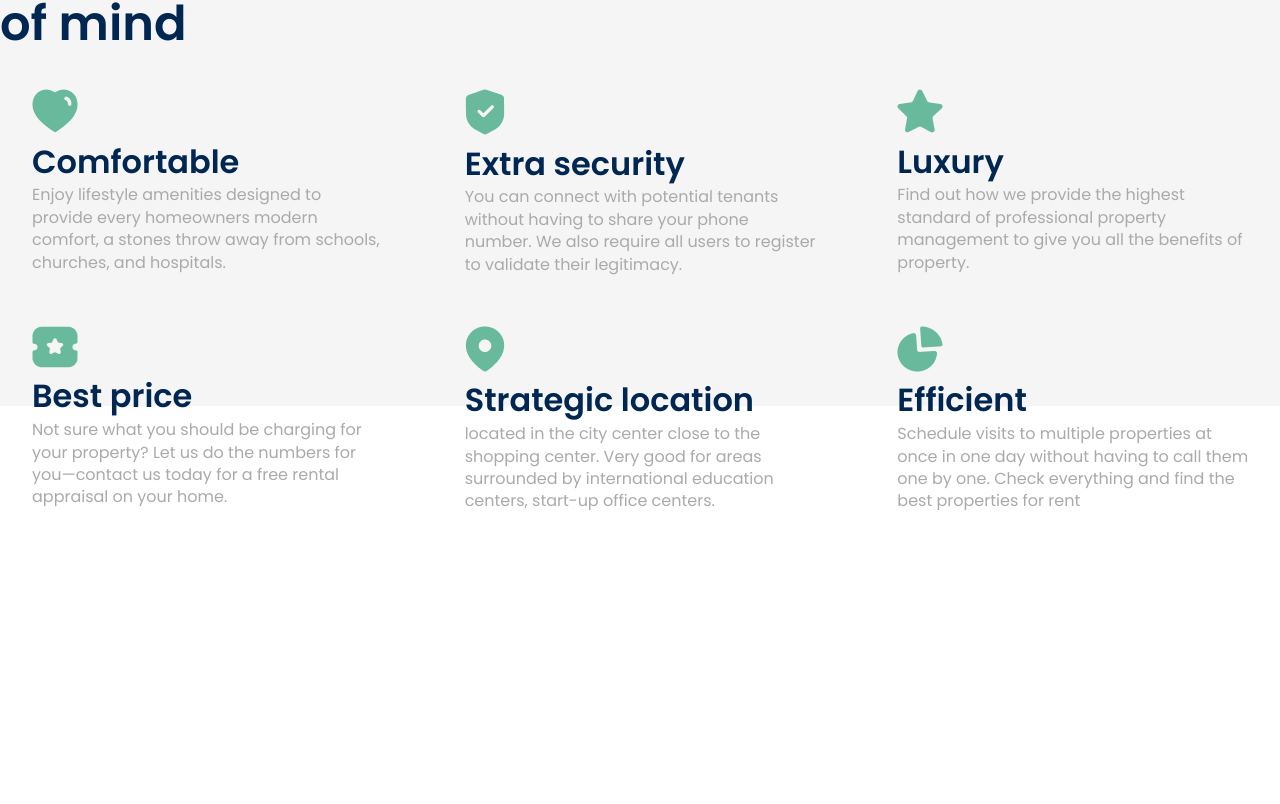
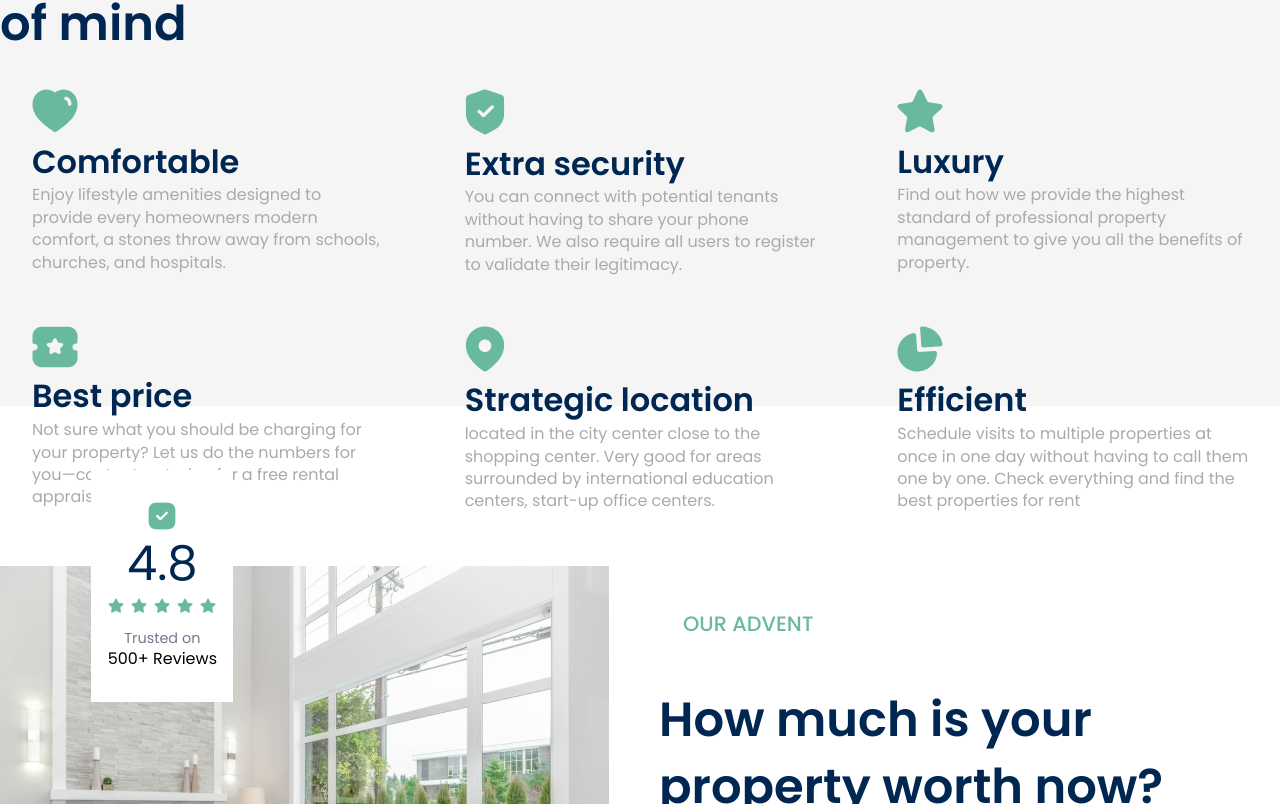
Before and after one commit to henriquepx/real_estate, a React (Vite) app: page / in a window 1280 px wide. Shown: the part 1996-2800 px from the top of the page. Before the commit the page ends 2509 px from the top, so only its background shows below. Built offline with nearby package versions, Linux system fonts and the light colour scheme.

Commit message:
feat: section about

```diff
--- a/src/App.jsx
+++ b/src/App.jsx
@@ -1,3 +1,4 @@
+import About from "./pages/About"
 import Advent from "./pages/Advent"
 import Discover from "./pages/Discover"
 import Header from "./pages/Header"
@@ -12,6 +13,7 @@ function App() {
       <Main />
       <Discover />
       <Advent />
+      <About />
     </>
   )
 }
--- /dev/null
+++ b/src/pages/About.jsx
@@ -0,0 +1,144 @@
+import styled from 'styled-components';
+import imghouse from '../assets/bgabout.png';
+import okaysimbol from '../assets/ok.png';
+import starmini from '../assets/starmini.png';
+
+const AboutContainer = styled.div`
+    height: 100%;
+    padding: 10rem 0rem 5rem 0rem;
+    background-color: #fff;
+`
+const AboutSize = styled.div`
+    max-width: 1400px;
+    width: 100%;
+    margin: 0 auto;
+
+    display: flex;
+    align-items: center;
+    gap: 50px;
+`
+const TitleAbout = styled.h1`
+    color: var(--color-title);
+    font-weight: 550;
+    max-width: 20ch;
+    font-size: 3rem;
+    margin: 3rem 0rem 2rem 0rem;
+`
+const SubtitleAbout = styled.h2`
+    color: var(--color-green);
+    font-weight: 450;
+    font-size: 1.3rem;
+    text-transform: uppercase;
+    margin-left: 1.5rem;
+`
+const TextAbout = styled.div`
+    p {
+        color: var(--color-description);
+        max-width: 50ch;
+        margin-bottom: 2.5rem;
+    }
+`
+const ButtonAbout = styled.a`
+    background-color: var(--color-green);
+    width: 100%;
+    padding: 1rem 2rem;
+    text-align: center;
+    color: #fff;
+`
+const ImgHouseAbout = styled.div`
+    position: relative;
+`
+const FaixaAbou1 = styled.div`
+    position: absolute;
+    top: -20%;
+    left: 15%;
+    background-color: #fff;
+    padding: 2rem 1rem;
+    display: flex;
+    flex-direction: column;
+    align-items: center;
+    p {
+        font-size: 3rem;
+        color: var(--color-title);
+    }
+    div {
+        display: flex;
+        gap: 5px;
+    }
+    h3 {
+        color: var(--color-description);
+        font-size: .9rem;
+        margin-top: .8rem;
+    }
+    h4 {
+        color: var(--color-tite);
+    }
+`
+const FaixaAbou2 = styled.div`
+    position: absolute;
+    bottom: 0;
+    right: 0;
+    background-color: #fff;
+    padding: 1rem 4rem 1rem 2rem;
+    display: flex;
+    align-items: center;
+    gap: 60px;
+    div {
+        display: flex;
+        align-items: center;
+        gap: 5px;
+        h2 {
+            font-size: 3rem;
+            color: var(--color-title);
+            font-weight: 600;
+        }
+        p {
+            max-width: 5ch;
+            font-size: .8rem;
+            color: var(--color-description);
+        }
+    }
+`
+
+const About = () => {
+  return (
+      <AboutContainer>
+          <AboutSize>
+              <ImgHouseAbout>
+                  <img src={imghouse} alt="Imagem da casa" />
+                  <FaixaAbou1>
+                      <img src={okaysimbol} alt="Símbolo de Ok" />
+                      <p>4.8</p>
+                      <div>
+                          <img src={starmini} alt="Estrelas representando avaliação" />
+                          <img src={starmini} alt="Estrelas representando avaliação" />
+                          <img src={starmini} alt="Estrelas representando avaliação" />
+                          <img src={starmini} alt="Estrelas representando avaliação" />
+                          <img src={starmini} alt="Estrelas representando avaliação" />
+                      </div>
+                      <h3>Trusted on</h3>
+                      <h4>500+ Reviews</h4>
+                  </FaixaAbou1>
+                  <FaixaAbou2>
+                      <div>
+                          <h2>250+</h2>
+                          <p>Property Sale</p>
+                      </div>
+                      <div>
+                          <h2>550+</h2>
+                          <p>Apartament Rent</p>
+                      </div>
+                  </FaixaAbou2>
+              </ImgHouseAbout>
+              <TextAbout>
+                <SubtitleAbout>Our advent</SubtitleAbout>
+                <TitleAbout>How much is your property worth now?</TitleAbout>
+                <p>We have built our reputation as true local area experts. We have gained more knowledge about buyer interests, our neighborhood and the market than any other brand because we live locally and work for local people.</p>
+                <ButtonAbout href="#">Learn more</ButtonAbout>
+              </TextAbout>
+        </AboutSize>
+    </AboutContainer>
+  )
+}
+
+export default About
--- a/src/styles/globalStyles.jsx
+++ b/src/styles/globalStyles.jsx
@@ -2,7 +2,7 @@ import { createGlobalStyle } from 'styled-components';
 
 const GlobalStyle = createGlobalStyle`
     :root {
-    --color-green: #4ca484;
+    --color-green: #69B99D;
     --color-title: #002652;
     --color-description: #73788C;
     --font: 'Poppins', sans-serif;
```
Also changed, not shown: src/assets/ok.png (renamed from src/assets/Tick Square.png), src/assets/starmini.png (added).
